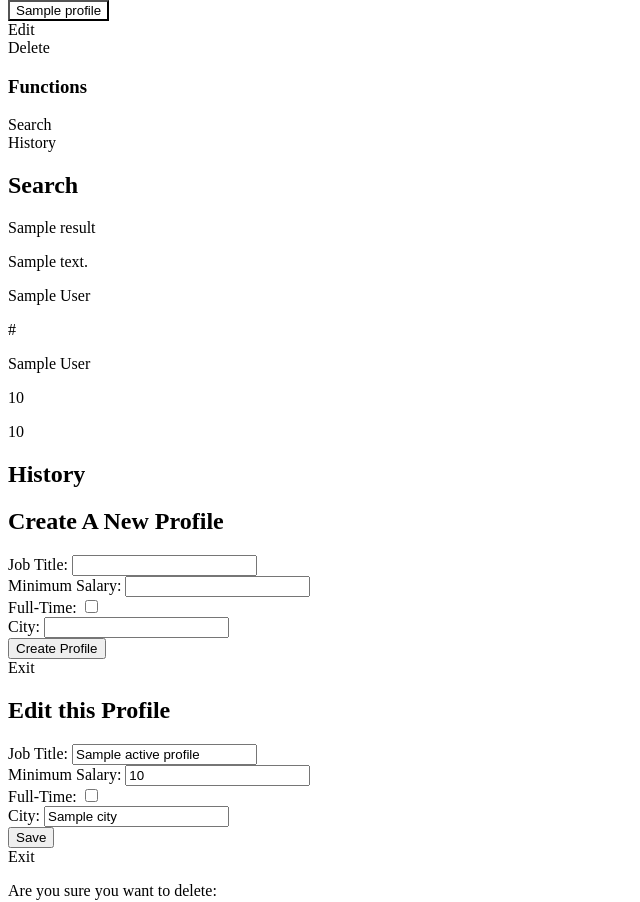
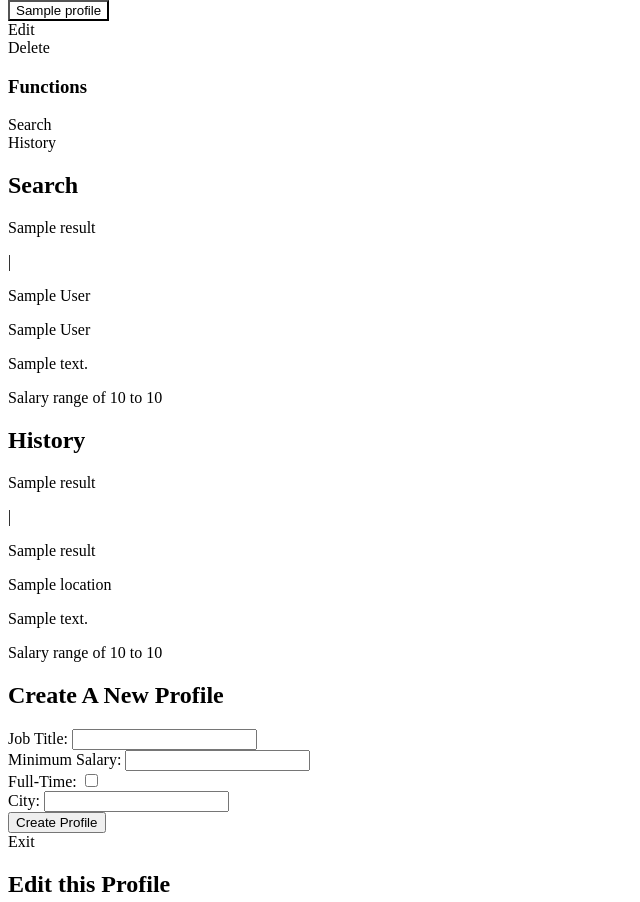
Before and after one commit to HaashimH1/deploma4, a Django app: template users/templates/dashboard.html in a window 1280 px wide. Shown: the part 26-928 px from the top of the page, without its empty margins (0-640 px from the left). Run offline with Django 5.2, Linux system fonts and the light colour scheme; tables that the repository leaves empty hold one stand-in row (values such as "Sample post"); the template is opened without the code that fills it: values that come from a table or form of the project are taken from there, most other values are stand-ins (such as "Sample title", 1, 10 or a date in 2020).

Commit message:
feat:job search history funstionality, dashboard styling

```diff
--- a/profiles/models.py
+++ b/profiles/models.py
@@ -31,6 +31,9 @@ class JobSearchHistory(models.Model):
     redirect_url = models.URLField()  # URL to the job posting
     description = models.TextField()  # Description of the job
     company_name = models.CharField(max_length=255, null=True, blank=True)  # Optional: Company name
+    location = models.CharField(max_length=255, default="N/A")
+    salary_min = models.PositiveIntegerField(null=True, blank=True)
+    salary_max = models.PositiveIntegerField(null=True, blank=True)
     created_at = models.DateTimeField(auto_now_add=True)  # Timestamp of when the job search occurred
 
     def __str__(self):
--- a/static/js/custom.js
+++ b/static/js/custom.js
@@ -54,5 +54,9 @@ $(document).ready(function () {
     });
 
 
+    $('.search-result-container').on('click', function () {
+        window.open($(this).data('link'), '_blank');
+    });
+
 
 });
--- a/users/templates/dashboard.html
+++ b/users/templates/dashboard.html
@@ -59,13 +59,24 @@
         <div class="dashboard-content-display search-content-container">
            <h2>Search</h1>
             {% for result in jb%}
-            <p>{{result.title}}</p>
-            <p>{{result.description}}</p>
-            <p>{{result.location.display_name}}</p>
-            <p>{{result.redirect_url}}</p>
-            <p>{{result.company.display_name}}</p>
-            <p>{{result.salary_min}}</p>
-            <p>{{result.salary_max}}</p>
+
+            <div class="search-result-container" data-link="{{result.redirect_url}}">
+                <div class="result-content-1">
+                    <p>{{result.title}}</p>
+                    <p>|</p>
+                    <p>{{result.company.display_name}}</p>
+
+                </div>
+                <div class="result-content-2">
+                    <p>{{result.location.display_name}}</p>
+                    <p>{{result.description}}</p>
+                </div>
+                <div class="result-content3">
+                    <p>Salary range of {{result.salary_min}} to {{result.salary_max}} </p>
+                </div>
+            </div>
+
+
             {% endfor%}
 
 
@@ -75,6 +86,29 @@
 
         <div class="dashboard-content-display history-content-container">
             <h2>History</h1>
+
+                {% for result in profiles_history %}
+
+                <div class="search-result-container" data-link="{{result.redirect_url}}">
+                    <div class="result-content-1">
+                        <p>{{result.job_title}}</p>
+                        <p>|</p>
+                        <p>{{result.company_name}}</p>
+
+                    </div>
+                    <div class="result-content-2">
+                        <p>{{result.location}}</p>
+                        <p>{{result.description}}</p>
+                    </div>
+                    <div class="result-content3">
+                        <p>Salary range of {{result.salary_min}} to {{result.salary_max}} </p>
+                    </div>
+                </div>
+
+
+                {% endfor%}
+
+
 
         </div>
 
```
Also changed, not shown: api/utils.py (+40 -1 lines), profiles/utils.py (+0 -16 lines), static/css/style.css (+37 -0 lines), users/views.py (+14 -3 lines), profiles/migrations/0004_jobsearchhistory_location_and_more.py (added).
